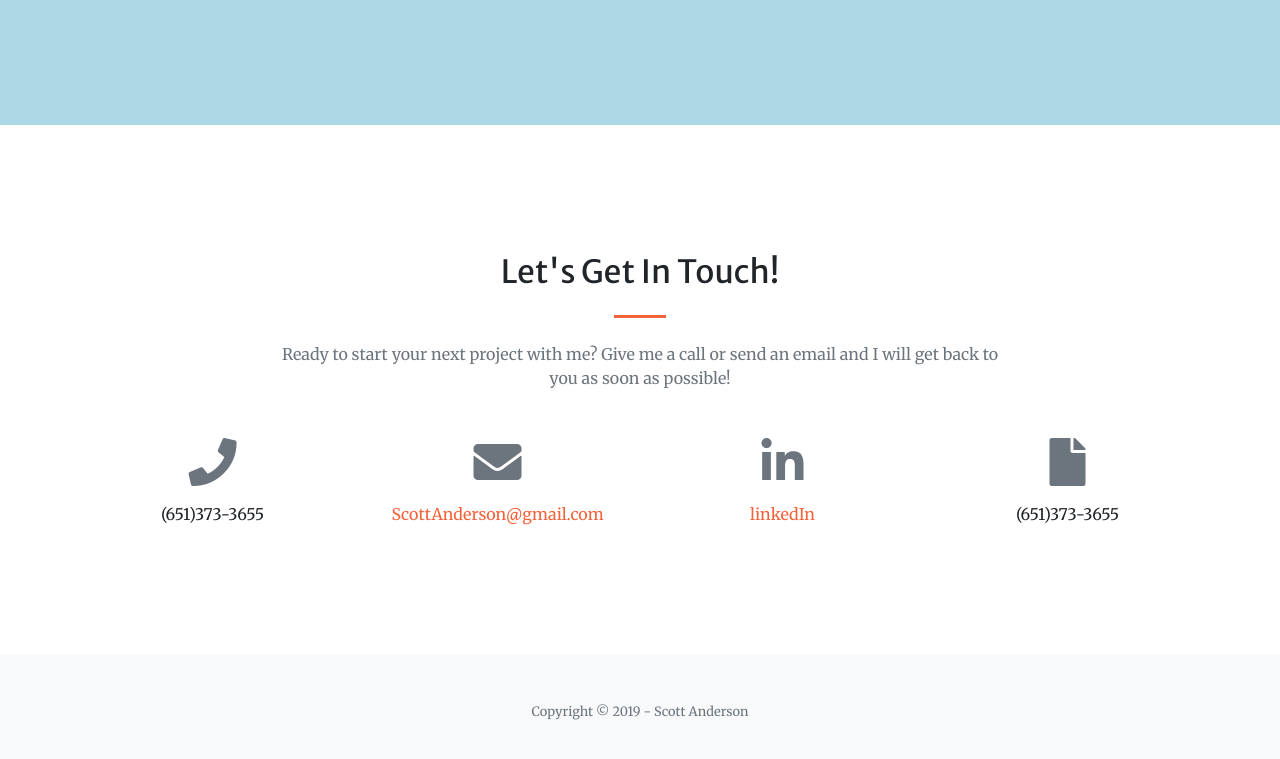
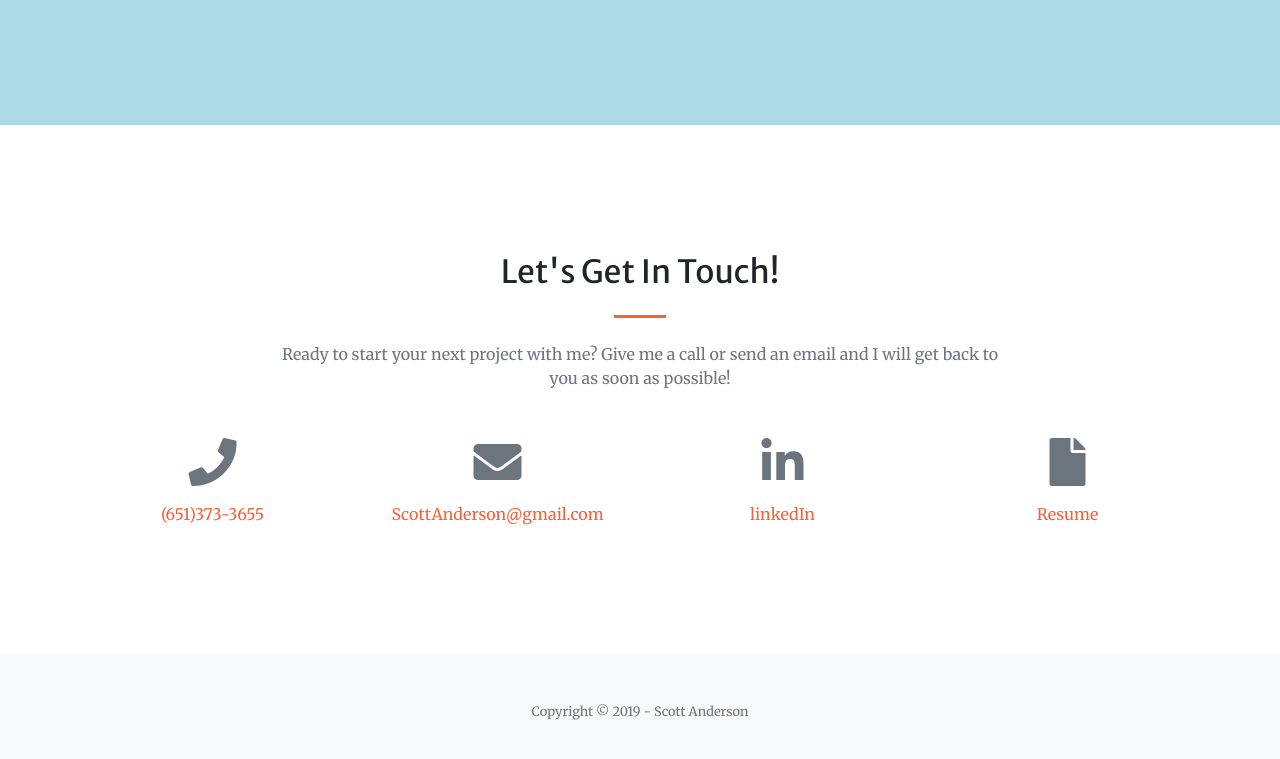
Before and after one commit to ScottTAnderson/Portfolio, a plain HTML site: page index.html in a window 1280 px wide. Shown: the part 2543-3302 px from the top of the page. Drawn offline with Linux system fonts and the light colour scheme.

Commit message:
final touches

```diff
--- a/index.html
+++ b/index.html
@@ -181,7 +181,7 @@
         <div class="row">
           <div class="col-lg-3 col-md-6 text-center">
             <div class="mt-5">
-              <button class="fas fa-4x fa-heart text-primary mb-4 button dateButton" href="http://www.yahoo.com"></button>
+              <button class="fas fa-4x fa-heart text-primary mb-4 button dateButton"></button>
               <h3 class="h4 mb-2">Date Night</h3>
               <p class="text-muted mb-0">A group project for planning an evening-in with that special someone.</p>
             </div>
@@ -232,7 +232,7 @@
       <div class="row">
         <div class="col-lg-3 ml-auto text-center">
           <i class="fas fa-phone fa-3x mb-3 text-muted"></i>
-          <div>(651)373-3655</div>
+          <a class="d-block" href="tel:+16513733655">(651)373-3655</a>
         </div>
         <div class="col-lg-3 mr-auto text-center">
           <i class="fas fa-envelope fa-3x mb-3 text-muted"></i>
@@ -245,7 +245,7 @@
         </div>
         <div class="col-lg-3 ml-auto text-center">
           <i class="fas fa-file fa-3x mb-3 text-muted"></i>
-          <div>(651)373-3655</div>
+          <a class="d-block" href="./img/resume.pdf", target="_blank">Resume</a>
         </div>
       </div>
     </div>
```
Also changed, not shown: 1 other file.
